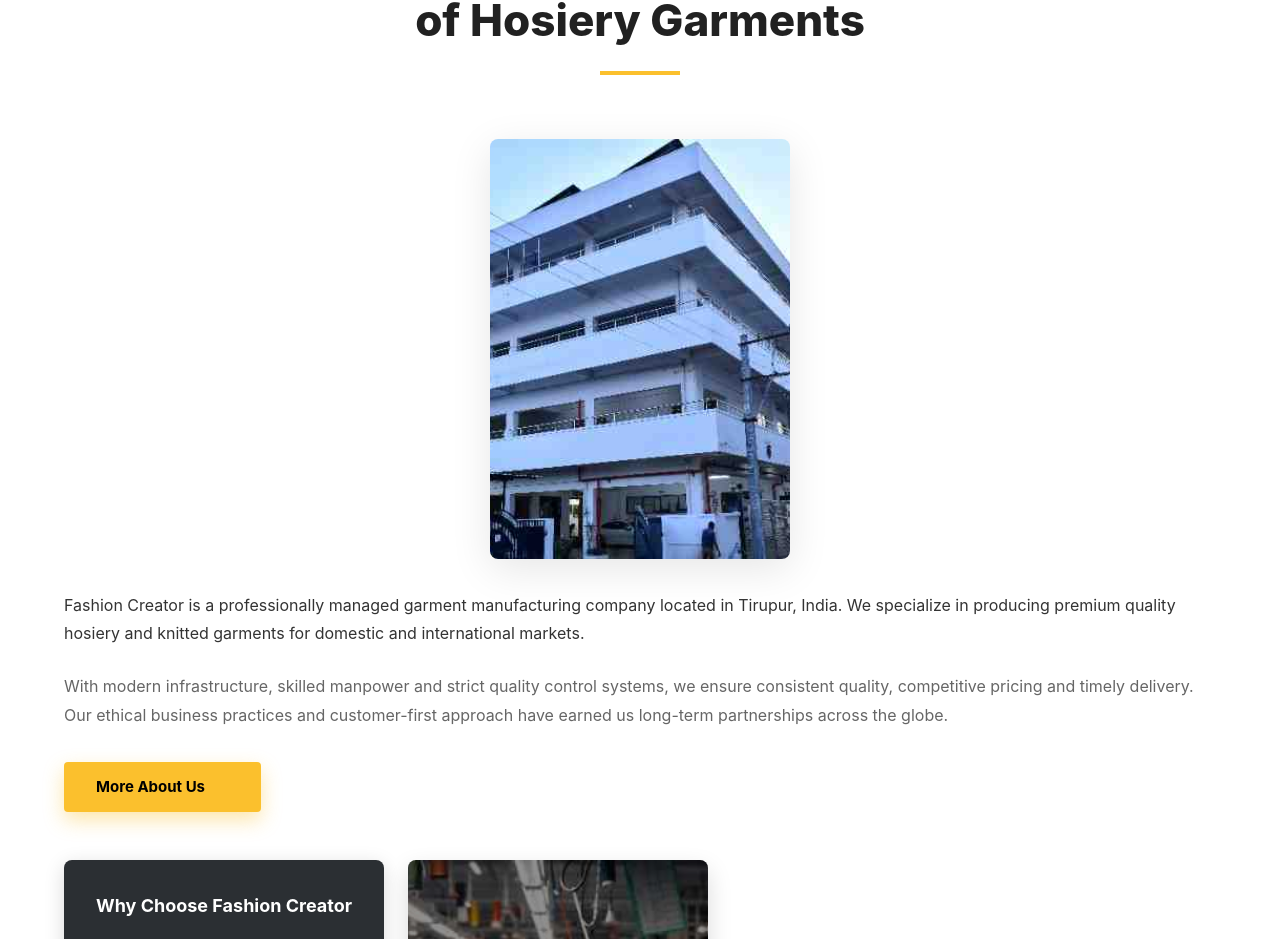
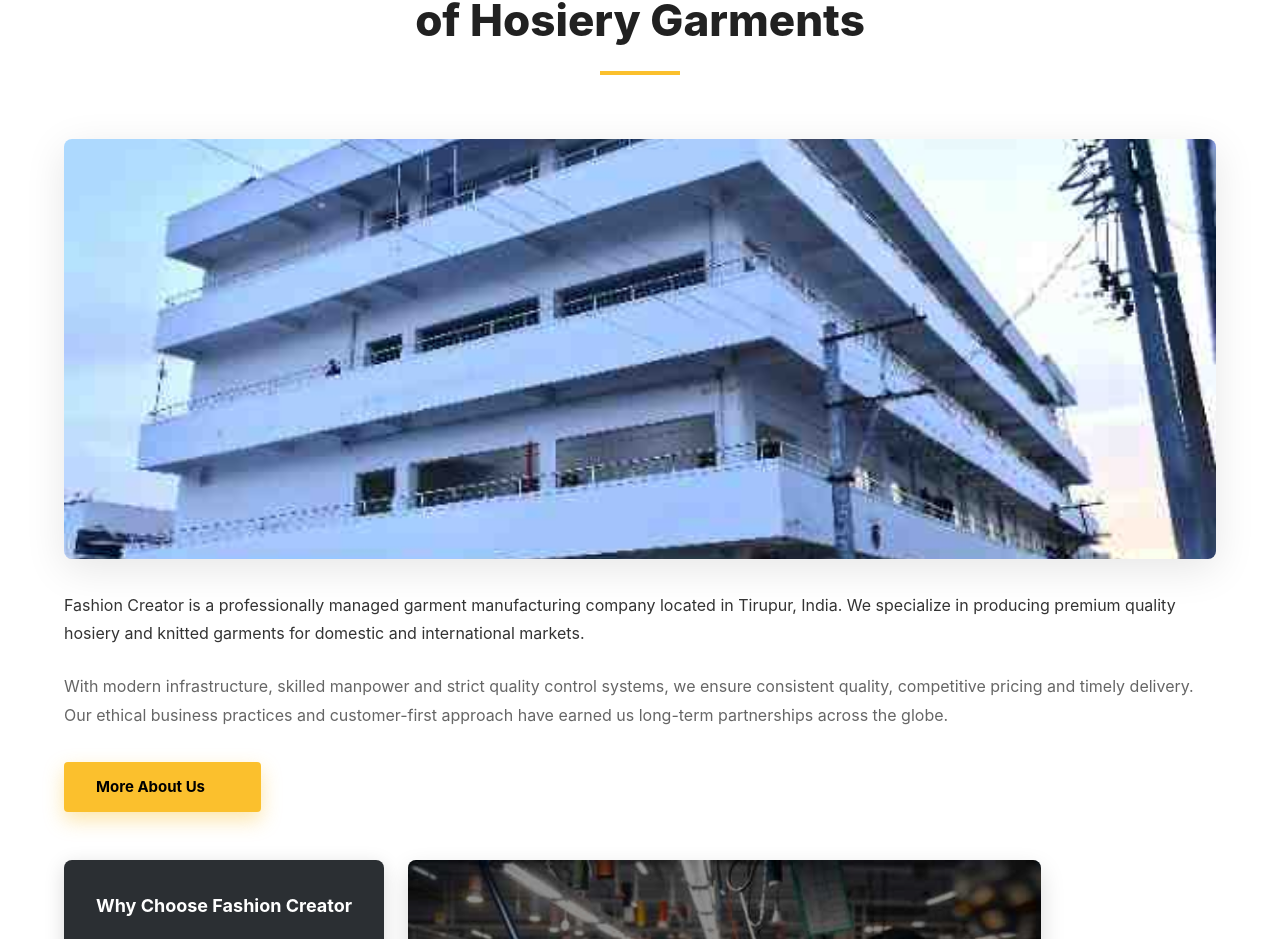
Before and after one commit to Tamil-Dev505/Fashion-Creator, a React (Vite) app: page / in a window 1280 px wide. Shown: the part 1043-1982 px from the top of the page. Built offline with nearby package versions, Linux system fonts and the light colour scheme; some icons are missing.

Commit message:
Set AboutUs images to 100% width with 420px height

```diff
--- a/src/components/AboutUs.jsx
+++ b/src/components/AboutUs.jsx
@@ -72,12 +72,11 @@
             {/* BUILDING IMAGE */}
             <Box
               sx={{
-                width: 300,
+                width: "100%",
                 height: 420,
                 borderRadius: 2,
                 overflow: "hidden",
                 mb: 4,
-                mx: "auto",
                 boxShadow: "0 10px 40px rgba(0,0,0,0.1)",
                 transition: "transform 0.3s ease",
                 "&:hover": {
@@ -216,12 +215,11 @@
     <Grid item xs={12} md={5}>
       <Box
         sx={{
-          width: 300,
+          width: "100%",
           height: 420,
           borderRadius: 2,
           overflow: "hidden",
           position: "relative",
-          mx: "auto",
           boxShadow: "0 10px 25px rgba(0,0,0,0.15)",
         }}
       >
```
